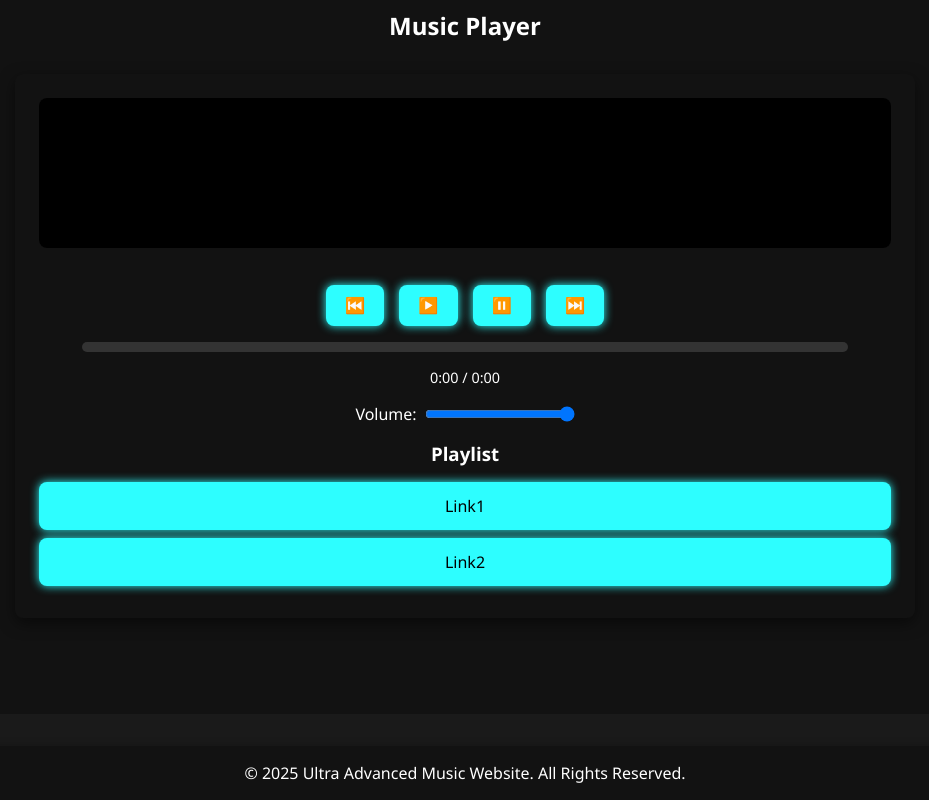
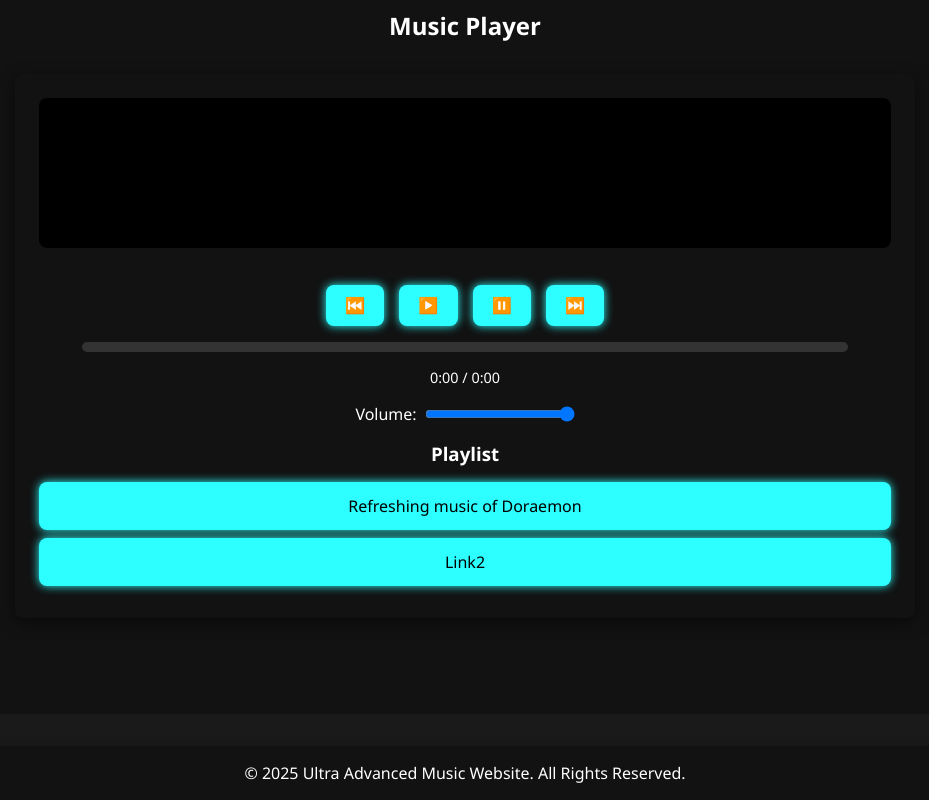
Before and after one commit to varun-legend/music, a plain HTML site: page index.html in a window 1280 px wide. Shown: the part 628-1428 px from the top of the page, without its empty margins (175-1104 px from the left). Drawn offline with Linux system fonts and the light colour scheme.

Commit message:
Update index.html

```diff
--- a/index.html
+++ b/index.html
@@ -209,7 +209,7 @@
       <!-- Playlist -->
       <h3>Playlist</h3>
       <ul class="playlist" id="playlist">
-        <li data-src="https://varun1210163.github.io/music/song1.mp3">Link1</li>
+        <li data-src="https://varun1210163.github.io/music/song1.mp3">Refreshing music of Doraemon</li>
         <li data-src="https://varun1210163.github.io/music/song2.mp3">Link2</li>
       </ul>
     </div>
```
